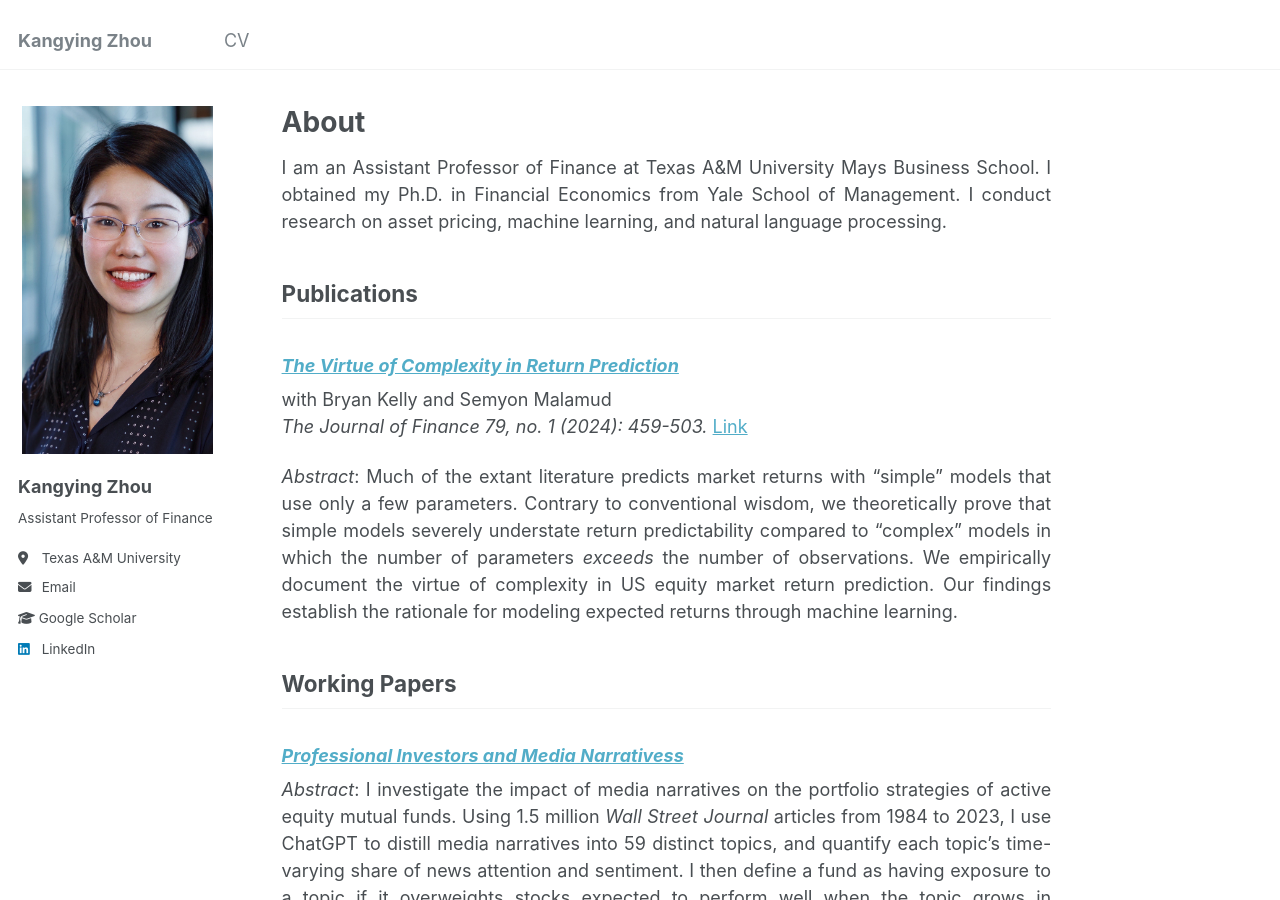
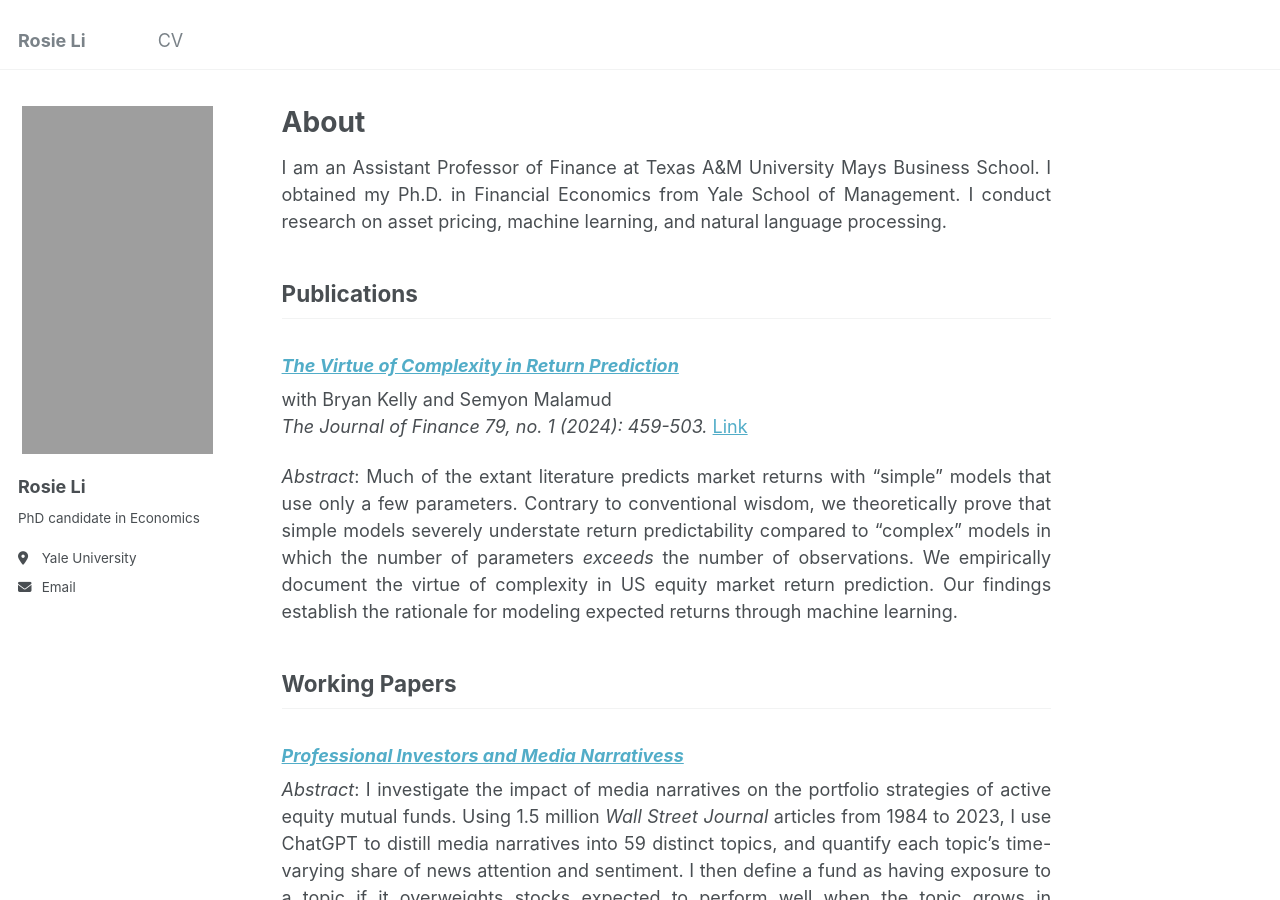
Before and after one commit to rosieli5/rosieli5.github.io, a Jekyll site: the page built from _pages/about.md, in a window 1280 px wide and 900 px high. Built offline with Jekyll 4.4.1, drawn with Linux system fonts in a browser that asks for light colours.

Commit message:
Update _config.yml

```diff
--- a/_config.yml
+++ b/_config.yml
@@ -8,11 +8,11 @@
 
 # Basic Site Settings
 locale                   : "en-US"
-title                    : "Kangying Zhou"
+title                    : "Rosie Li"
 title_separator          : "-"
-name                     : &name "Kangying Zhou"
+name                     : &name "Rosie Li"
 description              : &description "personal description"
-url                      : https://kangying-zhou.github.io # the base hostname & protocol for your site e.g. "https://mmistakes.github.io"
+url                      : https://rosieli5.github.io # the base hostname & protocol for your site e.g. "https://mmistakes.github.io"
 baseurl                  : "" # the subpath of your site, e.g. "/blog"
 repository               : "academicpages/academicpages.github.io"
 
@@ -23,24 +23,23 @@ author:
   # Biographic information
   # avatar           : "profile34.png"
   # avatar           : "profile2to3.png"
-  avatar           : "profile2to3.png"
-  name             : "Kangying Zhou"
+  #avatar           : "profile2to3.png"
+  name             : "Rosie Li"
   pronouns         : # example: "she/her"
-  # bio              : "PhD candidate at Yale SOM."
-  bio              : "Assistant Professor of Finance"
+  bio              : "PhD candidate in Economics"
   # employer         : "Yale University"
-  location         : "Texas A&M University"
+  location         : "Yale University"
   # uri              : # URL
 
   # Academic websites
   arxiv            : # URL - Update with the correct link to your profile
-  googlescholar    : "https://scholar.google.com/citations?user=8m-oJqgAAAAJ&hl=en&oi=ao"
+  #googlescholar    : "https://scholar.google.com/citations?user=8m-oJqgAAAAJ&hl=en&oi=ao"
   impactstory      : # URL
   # orcid            : "http://orcid.org/yourorcidurl"
   semantic         : # URL
   # pubmed           : "https://www.ncbi.nlm.nih.gov/pubmed/?term=john+snow"
   researchgate     : # URL
-  email            : "kangying.zhou@tamu.edu"
+  email            : "rosie.li@yale.edu"
 
   # Repositories and software development
   bitbucket        : # Username - Update with your username on the site
@@ -60,7 +59,7 @@ author:
   keybase          : # Username
   instagram        : # Username
   lastfm           : # Username
-  linkedin         : "kangying-zhou-671742137/"
+  #linkedin         : "kangying-zhou-671742137/"
   mastodon         : # URL
   medium           : # URL
   pinterest        : # Username
```
